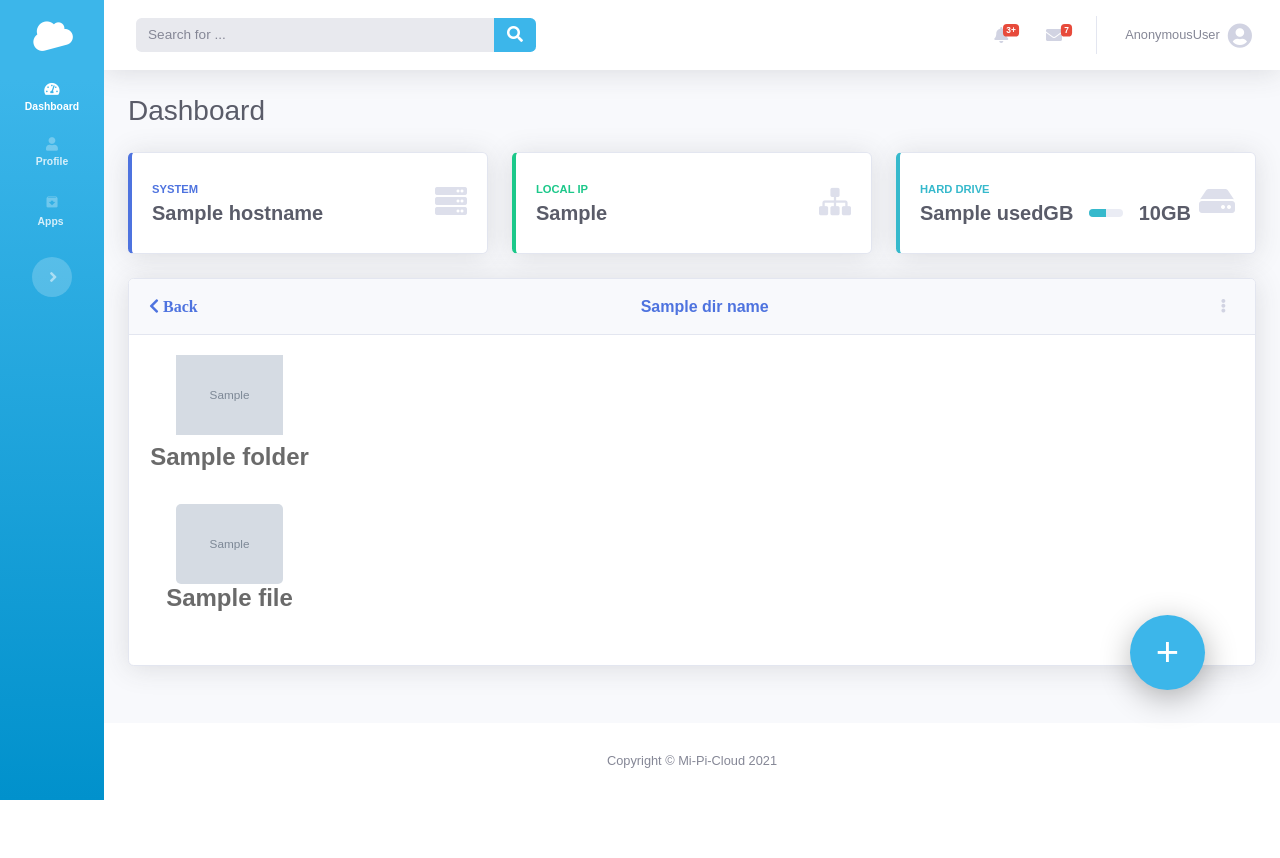
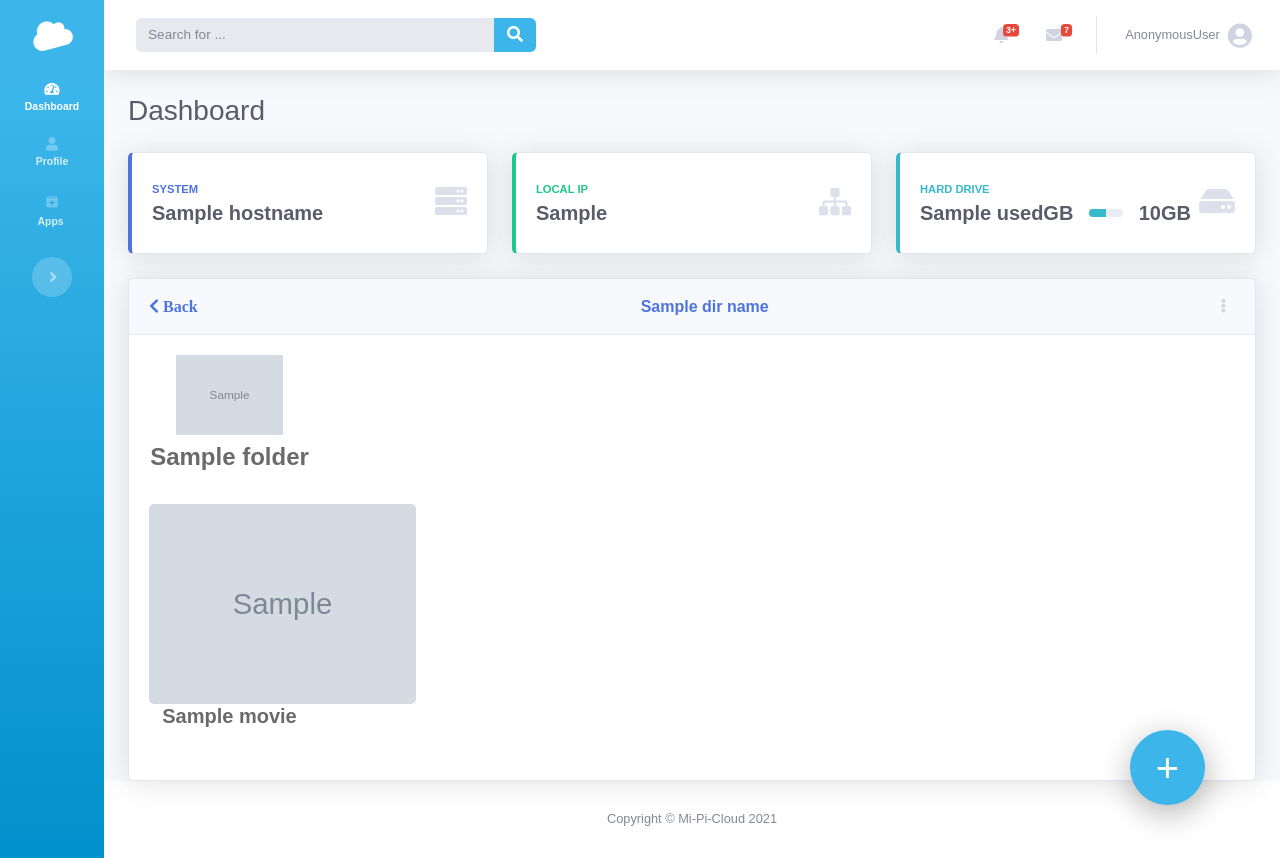
Before and after one commit to jimenezraul/personal_cloud, a Django app: template cloud/templates/cloud/index.html in a window 1280 px wide. Before the commit the page ends 800 px from the top, so only its background shows below. Run offline with Django 3.2, Linux system fonts and the light colour scheme; tables that the repository leaves empty hold one stand-in row (values such as "Sample post"); the template is opened without the code that fills it: values that come from a table or form of the project are taken from there, most other values are stand-ins (such as "Sample title", 1, 10 or a date in 2020); grey boxes marked "Sample" are stand-in pictures; parts of the project's set-up code (start-up, migrations or seed data) failed here and were passed over; some libraries are stand-ins or nearby versions; some web fonts are replaced.

Commit message:
added api to the html to display movie cover photo

```diff
--- a/cloud/movieapi.py
+++ b/cloud/movieapi.py
@@ -18,7 +18,7 @@ class MovieApi:
         instance.overview = movie["overview"]
         instance.poster_path = movie["poster_path"]
         instance.file_url = link
-        instance.trailer = response['results'][1]['key']
+        instance.trailer = response['results'][-1]['key']
         instance.save()
 
     def create_movie_data(self, movie, user, link):
--- a/cloud/templates/cloud/index.html
+++ b/cloud/templates/cloud/index.html
@@ -251,6 +251,18 @@
                                     {% endfor %}
                                     {% endif %}
                                     {% else %}
+                                    {% if movies %}
+                                    {% for movie in movies %}
+                                            <div class="col-6 col-md-3 col-xl-2 text-center files">
+                                                <a href="{{ movie.youtube }}{{ movie.trailer }}">
+                                                    <img class="movie" id="myImg" src="{{ movie.img_url }}{{ movie.poster_path }}">
+                                                <h5 class="text-center"><strong>{{ movie.title }}</strong></h5>
+                                                </a>
+                                                <a class="download btn btn-b" style="display: none" href="{{ movie.file_url }}" download><i class="fas fa-cloud-download-alt"></i></a>
+                                                <a class="delete btn btn-d" style="display: none" href="{% url 'delete' movie.title %}"><i class="fas fa-trash-alt"></i></a>
+                                            </div>
+                                    {% endfor %}
+                                    {% else %}
                                     {% for file in files %}
                                             <div class="col-6 col-md-3 col-xl-2 text-center files">
                                                 <a href="{{ file.url }}">
@@ -265,6 +277,7 @@
                                                 <a class="delete btn btn-d" style="display: none" href="{% url 'delete' file.name %}"><i class="fas fa-trash-alt"></i></a>
                                             </div>
                                     {% endfor %}
+                                    {% endif %}
                                     {% endif %}
                                 </div>
                                 {% if dir_name != "Trash" %}
--- a/cloud/views.py
+++ b/cloud/views.py
@@ -1,6 +1,6 @@
 from django.shortcuts import render, redirect
 from django.conf import settings
-from .models import UserId, Cloud
+from .models import UserId, Cloud, Movie
 import os
 import shutil
 import socket
@@ -100,6 +100,8 @@ def home_page(request):
                     movie = MovieApi()
                     movie.create_movie_data(movie_name, user, i['url'])
 
+        movies = Movie.objects.filter(user=user)
+        movies = [i for i in movies for x in files if i.file_url == x["url"]]
         context = {
             "folders": folders,
             "files": files,
@@ -113,6 +115,7 @@ def home_page(request):
             "hostname": hostname,
             "current_path": media,
             "trash_count": trash_count,
+            "movies": movies,
         }
         return render(request, "cloud/index.html", context)
     except BaseException as e:
--- a/static/cloud/assets/css/untitled.css
+++ b/static/cloud/assets/css/untitled.css
@@ -170,7 +170,7 @@ body {font-family: Arial, Helvetica, sans-serif;}
   transform: scale(1.2);
 }
 
-.folder, h4{
+.folder, h4, h5, p{
   color: rgba(0, 0, 0, 0.584);
   transition: transform .2s; /* Animation */
 }
@@ -306,3 +306,7 @@ body {font-family: Arial, Helvetica, sans-serif;}
   top: 15px;
   right: -30px;
 }
+
+.movie{
+  height: 200px!important;
+}
```
